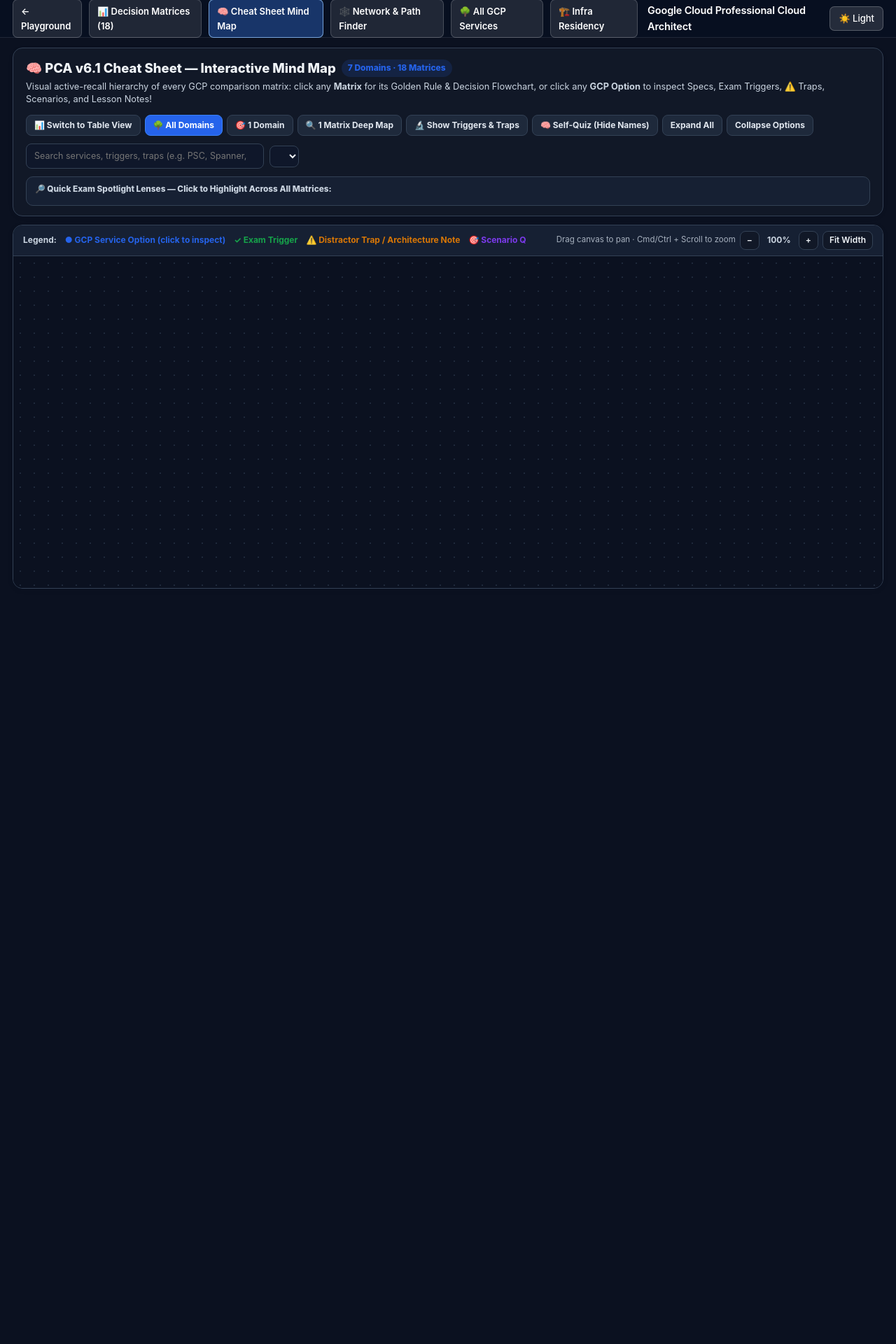
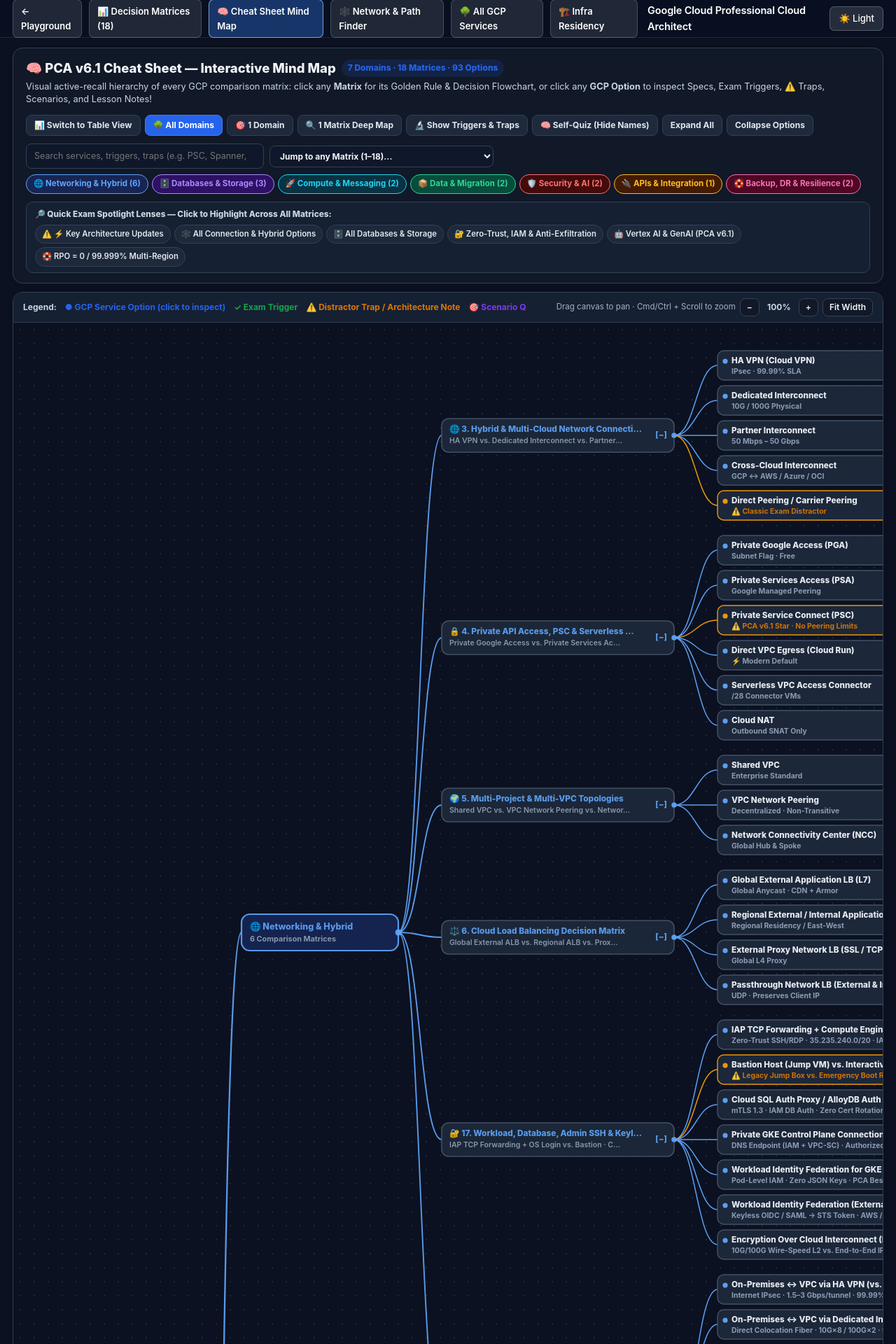
Before and after one commit to neverdie88/neverdie88.github.io, a Jekyll site: the page pca-cheatsheet/mindmap.html, which Jekyll copies as it is, in a window 1280 px wide. Shown: the top 1920 px of the page at 70% size. Built offline with Jekyll 4.4.1, drawn with Linux system fonts in a browser that asks for light colours; some of the changed text lies outside the part shown.

Commit message:
Fix static PCA mindmap and dendrite rendering and card flex clipping

```diff
--- a/pca-cheatsheet/infra-dendrite.html
+++ b/pca-cheatsheet/infra-dendrite.html
@@ -190,7 +190,8 @@
       stroke-dasharray: 9 5;
       animation: highlightPulse 0.9s linear infinite;
     }
-      #id-resizer, #tutor-pane, #tutor-expand-tab, #lens-ask-btn, #insp-compare-btn, #sc-ask-btn, #insp-ask-btn { display: none !important; }
+      .nd-control-card, .nd-inspector, .nd-stage-card, .sd-card, .sd-inspector, .sd-stage-card, .id-card, .id-inspector, .id-stage-card { flex-shrink: 0 !important; }
+    #id-resizer, #tutor-pane, #tutor-expand-tab, #lens-ask-btn, #insp-compare-btn, #sc-ask-btn, #insp-ask-btn { display: none !important; }
   </style>
 </head>
 <body>
--- a/pca-cheatsheet/mindmap.html
+++ b/pca-cheatsheet/mindmap.html
@@ -38,6 +38,7 @@
       display: flex;
       flex-direction: column;
       gap: 11px;
+      flex-shrink: 0;
     }
     .cm-head-row {
       display: flex;
@@ -182,6 +183,7 @@
       box-shadow: 0 6px 20px rgba(15, 23, 42, 0.08);
       gap: 12px;
       flex-direction: column;
+      flex-shrink: 0;
     }
     .cm-inspector.open { display: flex; }
     .cm-insp-grid {
@@ -227,7 +229,7 @@
       box-shadow: 0 2px 10px rgba(15, 23, 42, 0.05);
       display: flex;
       flex-direction: column;
-      min-height: 520px;
+      flex-shrink: 0;
     }
     .cm-stage-bar {
       padding: 8px 14px;
@@ -325,7 +327,8 @@
       background-color: #0b1120;
       background-image: radial-gradient(#1e293b 1.2px, transparent 1.2px);
     }
-      #cm-resizer, #tutor-pane, #tutor-expand-tab, #insp-quiz-mat-btn, #insp-quiz-opt-btn { display: none !important; }
+      .cm-card, .cm-inspector, .cm-stage-card { flex-shrink: 0 !important; }
+    #cm-resizer, #tutor-pane, #tutor-expand-tab, #insp-quiz-mat-btn, #insp-quiz-opt-btn { display: none !important; }
   </style>
 </head>
 <body>
@@ -640,7 +643,7 @@
 
     function updateTableLinks() {
       const hash = activeMatrixId ? `#matrix-${activeMatrixId}` : '';
-      if ($('switch-to-table-top')) $('switch-to-table-top')?.href = `./index.html${hash}`;
+      if ($('switch-to-table-top')) $('switch-to-table-top').href = `./index.html${hash}`;
       if ($('switch-table-pill')) $('switch-table-pill').href = `./index.html${hash}`;
     }
 
--- a/pca-cheatsheet/network-dendrite.html
+++ b/pca-cheatsheet/network-dendrite.html
@@ -222,7 +222,8 @@
       stroke-dasharray: 9 5;
       animation: packetFlow 0.85s linear infinite;
     }
-      #nd-resizer, #tutor-pane, #tutor-expand-tab, #lens-ask-btn, #insp-compare-btn, #sc-ask-btn, #insp-ask-btn { display: none !important; }
+      .nd-control-card, .nd-inspector, .nd-stage-card, .sd-card, .sd-inspector, .sd-stage-card, .id-card, .id-inspector, .id-stage-card { flex-shrink: 0 !important; }
+    #nd-resizer, #tutor-pane, #tutor-expand-tab, #lens-ask-btn, #insp-compare-btn, #sc-ask-btn, #insp-ask-btn { display: none !important; }
   </style>
 </head>
 <body>
--- a/pca-cheatsheet/services-dendrite.html
+++ b/pca-cheatsheet/services-dendrite.html
@@ -190,7 +190,8 @@
       stroke-dasharray: 9 5;
       animation: highlightPulse 0.9s linear infinite;
     }
-      #sd-resizer, #tutor-pane, #tutor-expand-tab, #lens-ask-btn, #insp-compare-btn, #sc-ask-btn, #insp-ask-btn { display: none !important; }
+      .nd-control-card, .nd-inspector, .nd-stage-card, .sd-card, .sd-inspector, .sd-stage-card, .id-card, .id-inspector, .id-stage-card { flex-shrink: 0 !important; }
+    #sd-resizer, #tutor-pane, #tutor-expand-tab, #lens-ask-btn, #insp-compare-btn, #sc-ask-btn, #insp-ask-btn { display: none !important; }
   </style>
 </head>
 <body>
```
Also changed, not shown: other parts of pca-cheatsheet/infra-dendrite.html (+1 -1 lines), other parts of pca-cheatsheet/mindmap.html (+1 -1 lines), other parts of pca-cheatsheet/network-dendrite.html (+1 -1 lines), other parts of pca-cheatsheet/services-dendrite.html (+1 -1 lines).
